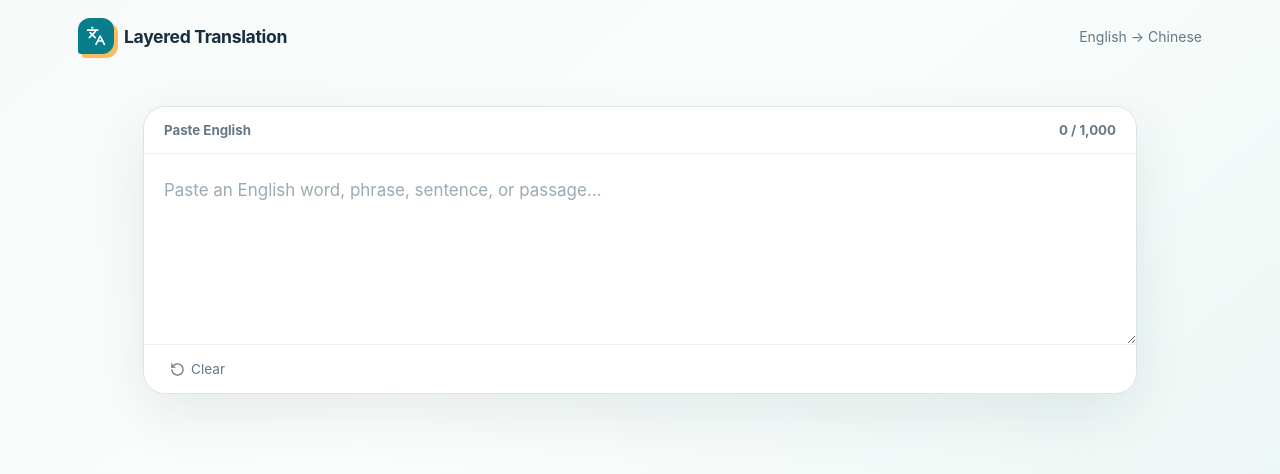
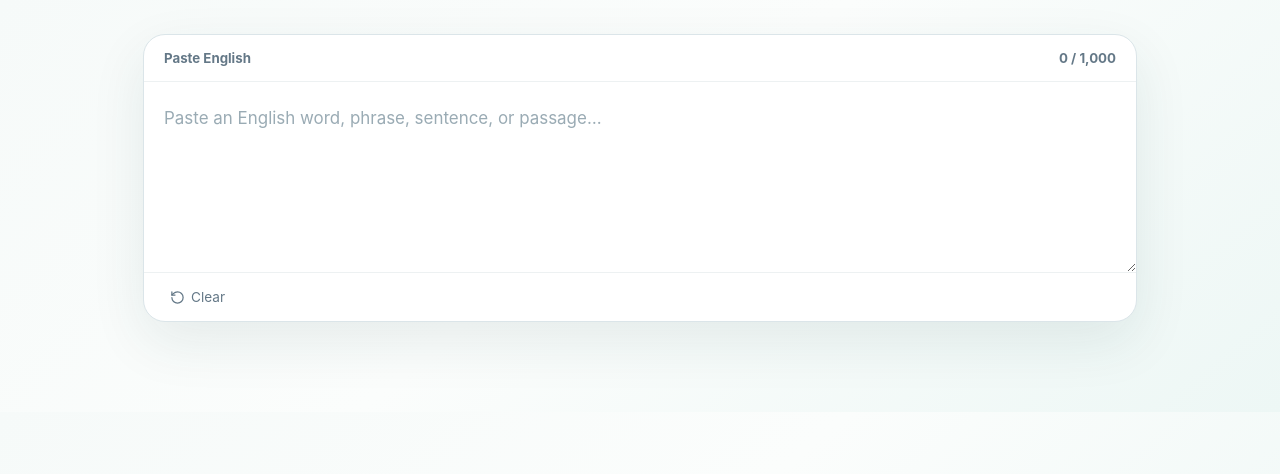
Before and after one commit to chechuan/word-translator, a Next.js app: page / in a window 1280 px wide. Shown: the top 474 px of the page. Built offline with nearby package versions, Linux system fonts and the light colour scheme.

Commit message:
Remove translation page header

```diff
--- a/app/page.tsx
+++ b/app/page.tsx
@@ -1,7 +1,7 @@
 "use client";
 
 import { useRef, useState } from "react";
-import { Check, Clipboard, Languages, RotateCcw, Volume2 } from "lucide-react";
+import { Check, Clipboard, RotateCcw, Volume2 } from "lucide-react";
 import type { TranslationResponse, TranslationItem } from "@/types/translation";
 import "./loading.css";
 import "./learning.css";
@@ -70,7 +70,6 @@ export default function Home() {
   }
 
   return <main>
-    <header className="site-header"><a className="brand" href="#top" aria-label="Layered Translation home"><span className="brand-mark"><Languages size={20} /></span><span>Layered Translation</span></a><span className="header-note">English → Chinese</span></header>
     <div className="page-shell" id="top">
       <section className="translator-card" aria-label="English translation input">
         {isLoading && <svg className="translation-progress" viewBox="0 0 100 100" preserveAspectRatio="none" aria-hidden="true"><rect x="0.12" y="0.18" width="99.76" height="99.64" rx="1.6" ry="5.5" pathLength="100" /></svg>}
```
